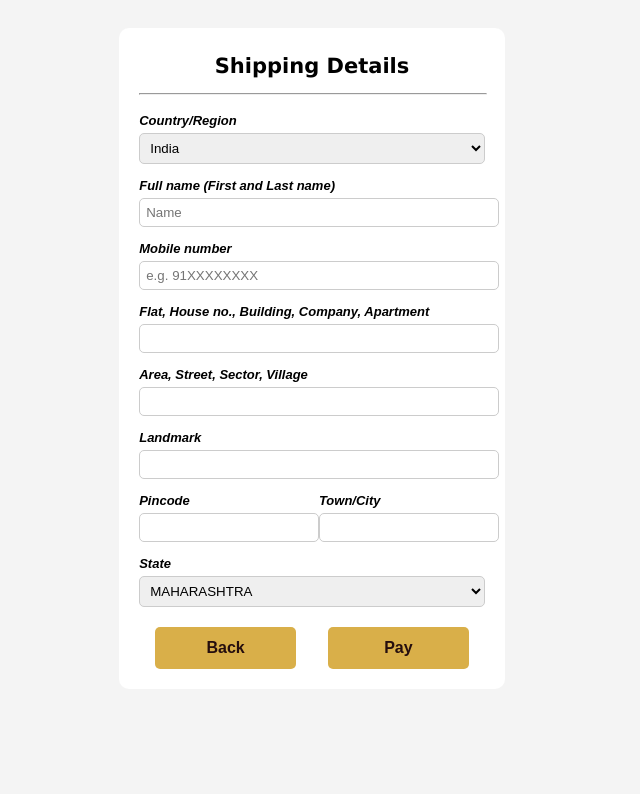
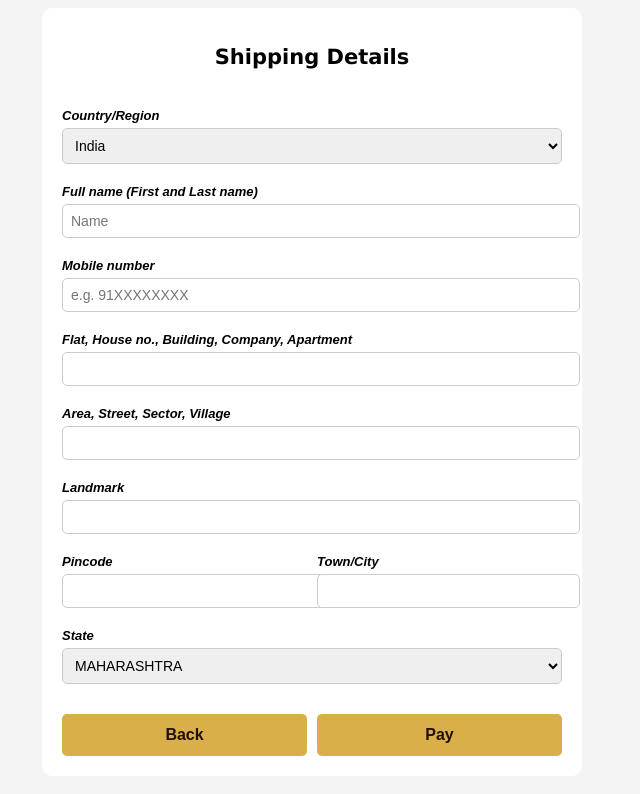
Before and after one commit to amanbiker/Versatile, a plain HTML site: page product/shippingDetail.html in a window 1280 px wide. Shown: the whole page, without its empty margins (328-968 px from the left). Drawn offline with Linux system fonts and the light colour scheme.

Commit message:
Update shippingDetail.html

```diff
--- a/product/shippingDetail.html
+++ b/product/shippingDetail.html
@@ -3,23 +3,22 @@
 <head>
   <meta charset="UTF-8">
   <title>User Address Form</title>
+  <meta name="viewport" content="width=device-width, initial-scale=1.0" />
   <style>
     body {
       font-family: Arial, sans-serif;
-      padding: 20px;
       background: #f4f4f4;
     }
 
     form {
-      max-width: 27vw;
-    display: flex
-;
-    flex-direction: column;
-    max-height: 103vh;
+      width: 100%;
+      max-width: 500px;
       margin: auto;
       background: white;
       padding: 20px;
       border-radius: 10px;
+      display: flex;
+      flex-direction: column;
     }
 
     label {
@@ -30,61 +29,83 @@
       display: block;
     }
 
-    input, select {
+    input,
+    select {
       width: 100%;
-    padding: 6px;
+      padding: 8px;
       margin-top: 5px;
-    margin-bottom: 4px;
+      margin-bottom: 10px;
       border: 1px solid #ccc;
       border-radius: 5px;
+      font-size: 14px;
+    }
+
+    .address-2 {
+      display: flex;
+      gap: 10px;
+      flex-direction: row;
     }
 
     .half {
-      width: 48%;
-      display: inline-block;
+      flex: 1;
     }
 
-    .half:first-child {
-      margin-right: 4%;
+    .bottom {
+      display: flex;
+      flex-direction: row;
+      justify-content: space-between;
+      gap: 10px;
+      margin-top: 20px;
     }
 
     a {
       text-align: center;
-    width: 34%;
+      flex: 1;
       padding: 12px;
       background-color: #d9af49;
       color: #250e0e;
       border: none;
-    justify-content: center;
-    align-items: center;
       border-radius: 5px;
       font-weight: bold;
       text-decoration: none;
     }
 
-    .address-2{
-        display: flex;
-        flex-direction: row;
+    a:hover {
+      cursor: pointer;
+      background-color: #806527;
     }
-    .bottom{
-        display: flex;
-        flex-direction: row;
-        justify-content: space-around;
-        margin-top: 2vh;
-    }
-    a:hover{
-        cursor: pointer;
-        background-color: #806527;;
-    }
-    #shipping-head{
-        font-family: 'Lucida Sans', 'Lucida Sans Regular', 'Lucida Grande', 'Lucida Sans Unicode', Geneva, Verdana, sans-serif;
+
+    #shipping-head {
+      font-family: 'Lucida Sans', 'Lucida Grande', sans-serif;
       text-align: center;
       font-size: 21px;
-        line-height: 2px;
+      margin-bottom: 10px;
     }
-    hr{
-        color: bisque;
+
+    hr {
+      border: 0;
+      border-top: 1px solid bisque;
+      margin-bottom: 10px;
+    }
+
+    /* Mobile Responsive */
+    @media (max-width: 650px) {
+      .address-2 {
+        flex-direction: column;
+      }
+
+      .bottom {
+        flex-direction: row;
+        width: 86vw;
+      }
+
+      a {
         width: 100%;
+      }
+
+      form{
+        align-items: center;
+      }
     }
   </style>
 </head>
@@ -93,7 +114,6 @@
   <form>
     <h2 id="shipping-head">Shipping Details</h2>
     <hr>
-    <div class="top">
     <label for="country">Country/Region</label>
     <select id="country">
       <option>India</option>
@@ -133,20 +153,17 @@
       <option>UTTAR PRADESH</option>
       <option>BIHAR</option>
       <option>TAMIL NADU</option>
-      <!-- Add more if needed -->
     </select>
 
-    </div>
     <div class="bottom">
       <a href="./product.html">Back</a>
       <a href="#" id="payBtn">Pay</a>
-
     </div>
   </form>
 
   <script>
     document.getElementById("payBtn").addEventListener("click", function (e) {
-    e.preventDefault(); // Prevent default navigation
+      e.preventDefault();
 
       const shippingInfo = {
         country: document.getElementById("country").value,
@@ -160,7 +177,6 @@
         state: document.getElementById("state").value
       };
 
-    // Optional: Basic validation
       for (let key in shippingInfo) {
         if (!shippingInfo[key] && key !== "landmark") {
           alert("Please fill in all required fields.");
@@ -170,12 +186,9 @@
 
       localStorage.setItem("shippingInfo", JSON.stringify(shippingInfo));
       alert("Shipping details saved!");
-
-    // Redirect to payment page (update the link as needed)
       window.location.href = "./payment.html";
     });
   </script>
 
-
 </body>
 </html>
```
Lines whose indentation alone changed are shown as unchanged.
